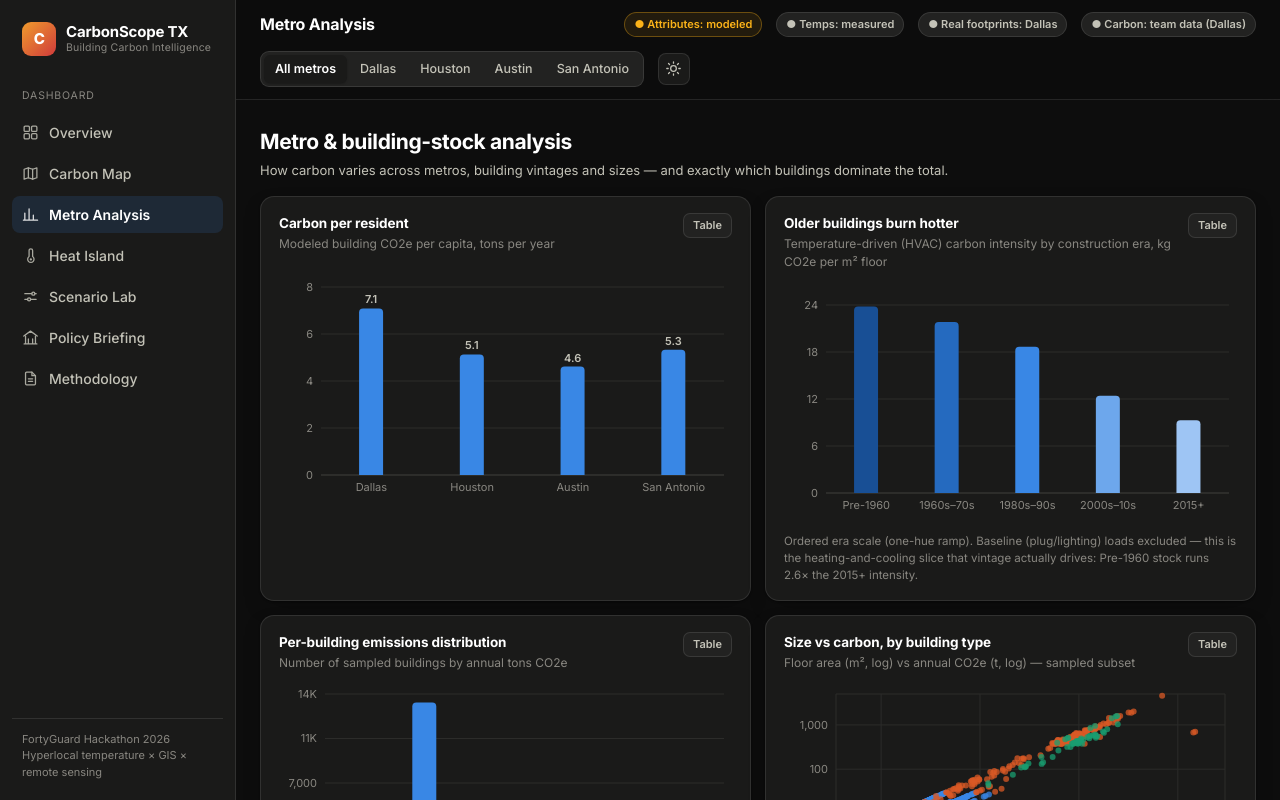
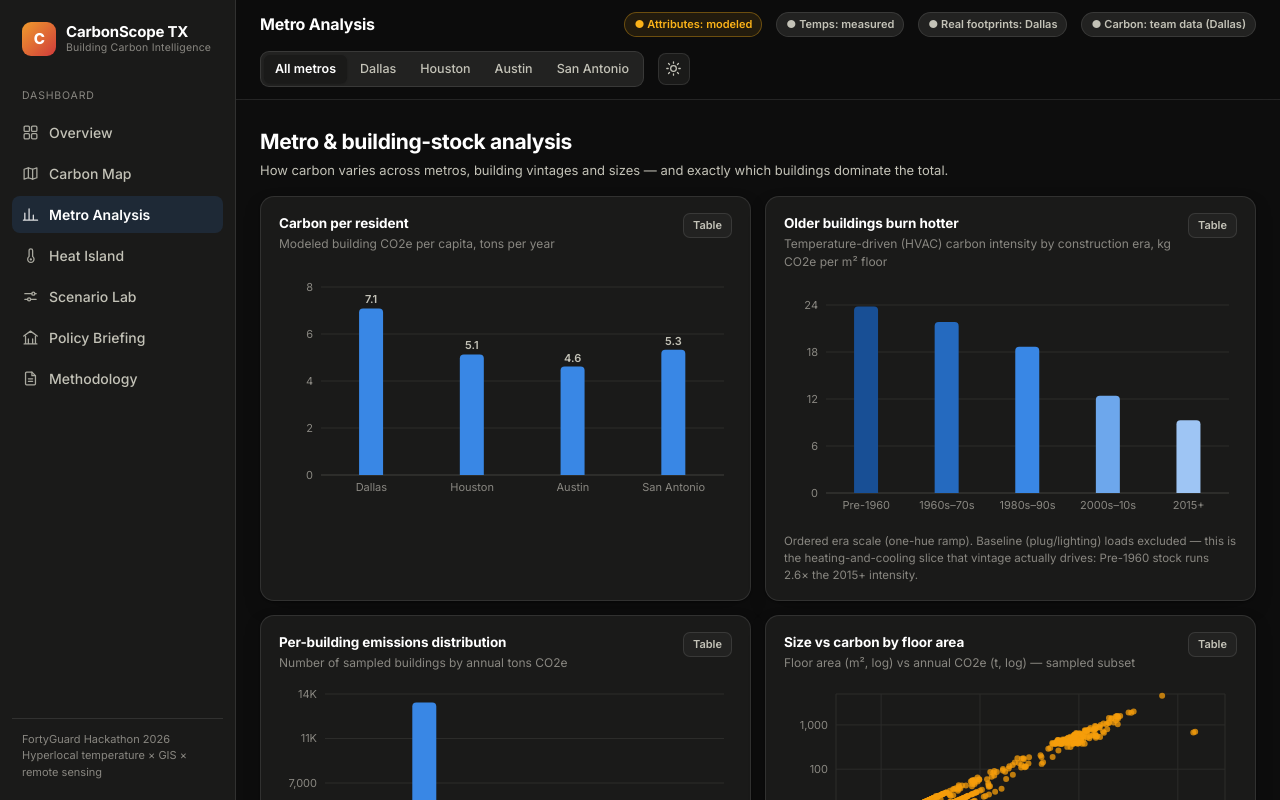
Before and after one commit to MUHAMMAD-MEHDI12/carbonscope-tx, a React (Vite) app: page / in a window 1280 px wide. Both pictures are taken after a click on the button "Metro Analysis". Shown: the top 800 px of the page. Built offline with nearby package versions, Linux system fonts and the light colour scheme.

Commit message:
collapse fabricated building-type split into single honest series

```diff
--- a/src/sections/Metros.jsx
+++ b/src/sections/Metros.jsx
@@ -42,10 +42,10 @@ export default function Metros() {
     const keep = new Set(sorted.slice(0, 150).map((b) => b.id))
     const step = Math.max(1, Math.floor(buildings.length / 600))
     const pts = buildings.filter((b, i) => i % step === 0 || keep.has(b.id))
-    return ['residential', 'commercial', 'industrial'].map((t) => ({
+    return ['all'].map((t) => ({
       type: t,
       data: pts
-        .filter((b) => b.type === t)
+        .filter(() => true)
         .map((b) => ({ x: b.floorAreaM2, y: Math.max(0.5, b.carbonTons), id: b.id })),
     }))
   }, [buildings])
@@ -154,11 +154,11 @@ export default function Metros() {
         </ChartCard>
 
         <ChartCard
-          title="Size vs carbon, by building type"
+          title="Size vs carbon by floor area"
           sub="Floor area (m², log) vs annual CO2e (t, log) — sampled subset"
           table={{
             columns: [
-              { key: 'type', label: 'Type', fmt: (v) => TYPE_LABELS[v] },
+              { key: 'type', label: 'Group', fmt: () => 'All buildings' },
               { key: 'n', label: 'Points shown', num: true },
             ],
             rows: scatterByType.map((s) => ({ type: s.type, n: s.data.length })),
@@ -202,9 +202,9 @@ export default function Metros() {
               {scatterByType.map((s, i) => (
                 <Scatter
                   key={s.type}
-                  name={TYPE_LABELS[s.type]}
+                  name="Buildings"
                   data={s.data}
-                  fill={tc[s.type]}
+                  fill="#f59e0b"
                   fillOpacity={0.75}
                   isAnimationActive={false}
                 />
@@ -227,7 +227,7 @@ export default function Metros() {
             { key: 'id', label: 'Building' },
             { key: 'metro', label: 'Metro', fmt: (v) => METROS[v].short },
             { key: 'district', label: 'District' },
-            { key: 'type', label: 'Type', fmt: (v) => TYPE_LABELS[v] },
+
             { key: 'yearBuilt', label: 'Built', num: true },
             { key: 'floorAreaM2', label: 'Floor m²', num: true, fmt: (v) => fmtInt(v) },
             { key: 'uhiDeltaF', label: 'Heat anomaly', num: true, fmt: (v) => '+' + v.toFixed(1) + '°F' },
```
